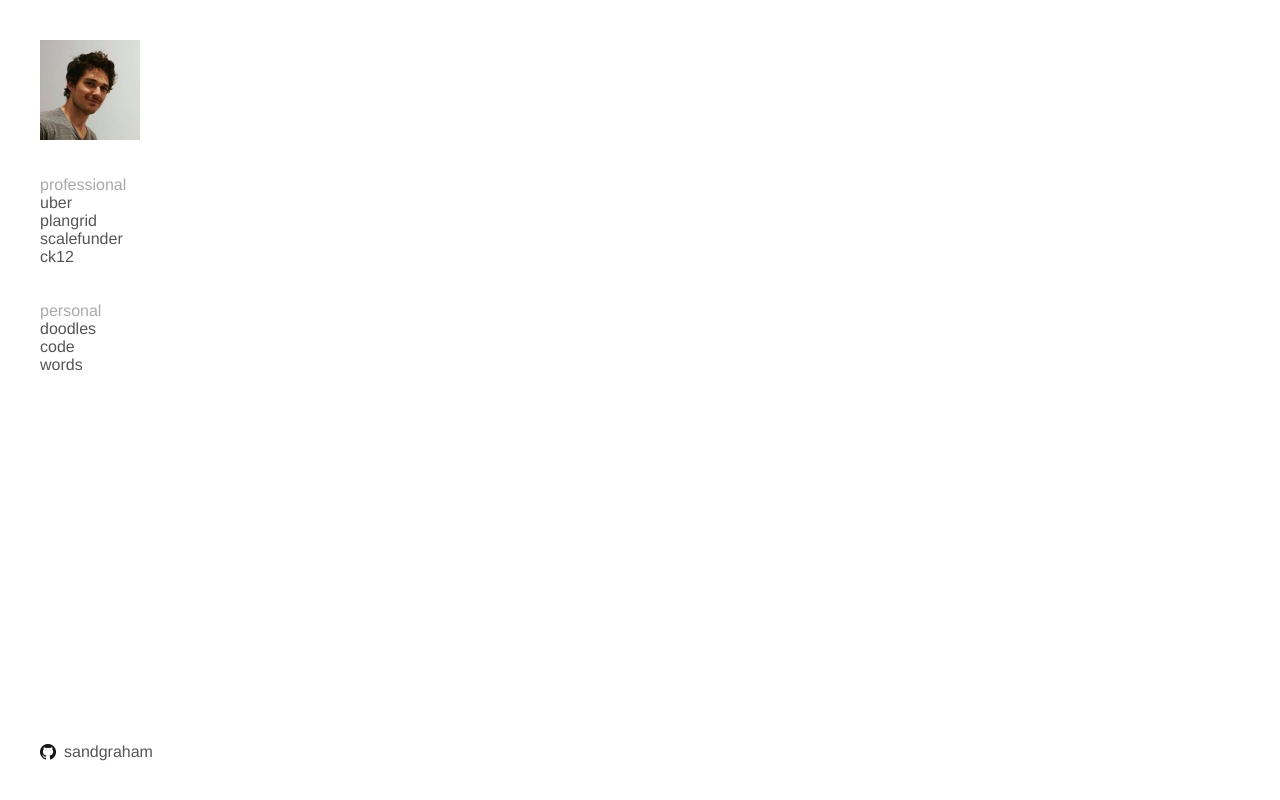
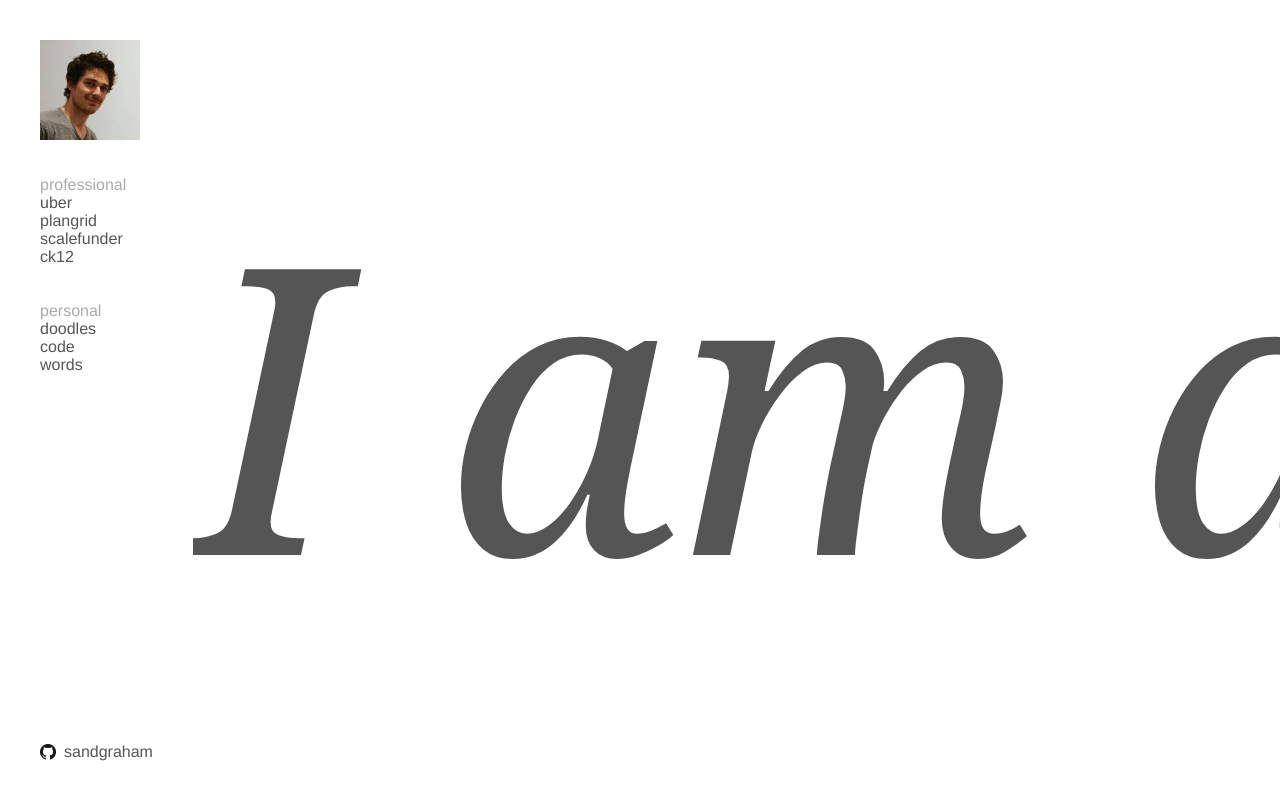
Before and after one commit to sandgraham/portfolio, a plain HTML site: page index.html in a window 1280 px wide. Drawn offline with Linux system fonts and the light colour scheme.

Commit message:
feat: fill main with something

```diff
--- a/index.css
+++ b/index.css
@@ -91,4 +91,13 @@ a {
 
 .main {
   flex-grow: 1;
+  white-space: nowrap;
+  overflow-x: scroll;
+  overflow-y: hidden;
+  font-size: 50vh;
+  font-style: italic;
+  font-family: Georgia, 'Times New Roman', Times, serif;
+  line-height: 1;
+  display: flex;
+  align-items: center;
 }
--- a/index.html
+++ b/index.html
@@ -11,10 +11,10 @@
   <body>
     <div class="layout">
       <nav class="nav" aria-labelledby="primary-navigation">
-				<img class="nav__me" src="me.jpeg" />
-				<br />
-				<br />
-				<div class="nav__header">professional</div>
+        <img class="nav__me" src="me.jpeg" />
+        <br />
+        <br />
+        <div class="nav__header">professional</div>
         <div class="nav__link nav__link--uber"><a href="/uber">uber</a></div>
         <div class="nav__link nav__link--plangrid">
           <a href="/plangrid">plangrid</a>
@@ -24,7 +24,7 @@
         </div>
         <div class="nav__link nav__link--ck12"><a href="/ck12">ck12</a></div>
         <br />
-				<br />
+        <br />
         <div class="nav__header">personal</div>
         <div class="nav__link nav__link--doodles">
           <a href="/doodles">doodles</a>
@@ -44,7 +44,10 @@
           <span>sandgraham</span>
         </a>
       </nav>
-      <main class="main"></main>
+      <main class="main">
+        I am a developer living in San Francisco. I write code, design systems
+        and draw pictures.
+      </main>
     </div>
   </body>
 </html>
```
